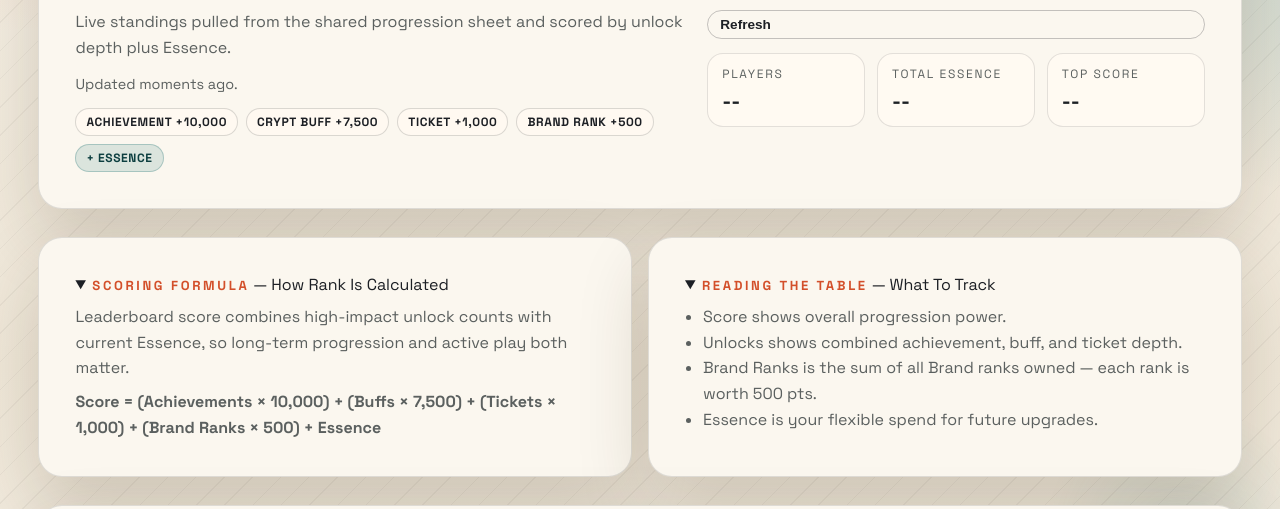
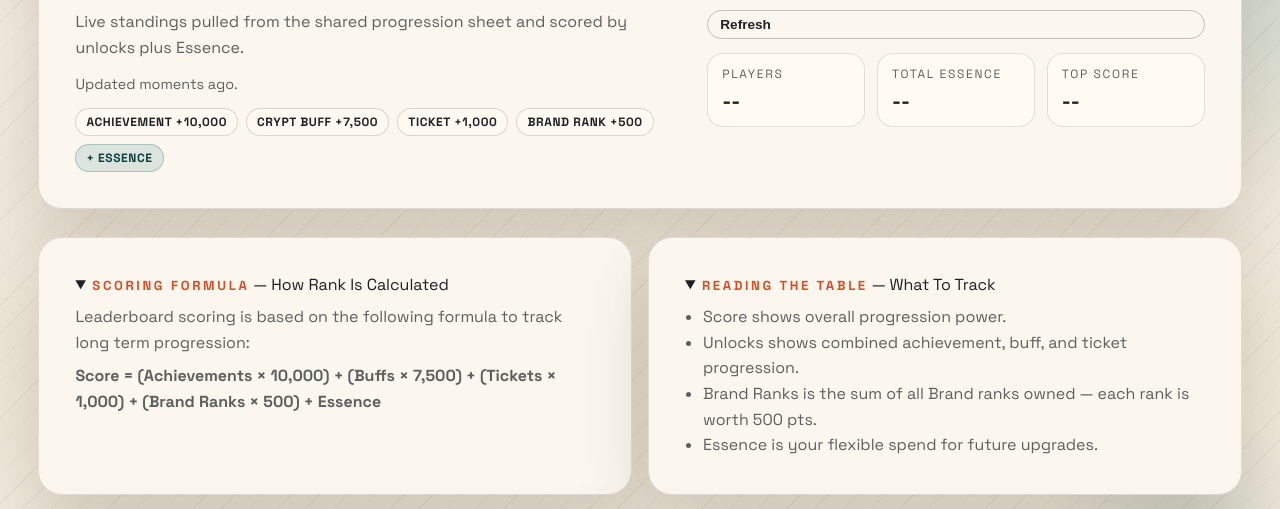
Before and after one commit to zkzeroxvirus/MTGRL-Frontend, a plain HTML site: page leaderboard.html in a window 1280 px wide. Shown: the part 261-770 px from the top of the page. Drawn offline with Linux system fonts and the light colour scheme; no server answers.

Commit message:
Update some wording

```diff
--- a/leaderboard.html
+++ b/leaderboard.html
@@ -35,7 +35,7 @@
           <h1>MTGR Leaderboard</h1>
           <p>
             Live standings pulled from the shared progression sheet and scored by
-            unlock depth plus Essence.
+            unlocks plus Essence.
           </p>
           <p class="meta" id="meta">Updated moments ago.</p>
           <div class="badge-row" aria-label="Scoring weights">
@@ -71,8 +71,7 @@
           <details open>
             <summary><span class="eyebrow" style="display:inline">Scoring Formula</span> &mdash; How Rank Is Calculated</summary>
             <p style="margin-top:0.6rem;">
-              Leaderboard score combines high-impact unlock counts with current Essence,
-              so long-term progression and active play both matter.
+              Leaderboard scoring is based on the following formula to track long term progression:
             </p>
             <p style="margin-top:0.5rem;"><strong>Score = (Achievements × 10,000) + (Buffs × 7,500) + (Tickets × 1,000) + (Brand Ranks × 500) + Essence</strong></p>
           </details>
@@ -82,7 +81,7 @@
             <summary><span class="eyebrow" style="display:inline">Reading The Table</span> &mdash; What To Track</summary>
             <ul class="list-clean" style="margin-top:0.6rem;">
               <li>Score shows overall progression power.</li>
-              <li>Unlocks shows combined achievement, buff, and ticket depth.</li>
+              <li> Unlocks shows combined achievement, buff, and ticket progression.</li>
               <li>Brand Ranks is the sum of all Brand ranks owned — each rank is worth 500 pts.</li>
               <li>Essence is your flexible spend for future upgrades.</li>
             </ul>
```
Also changed, not shown: rules.html (+5 -5 lines).
